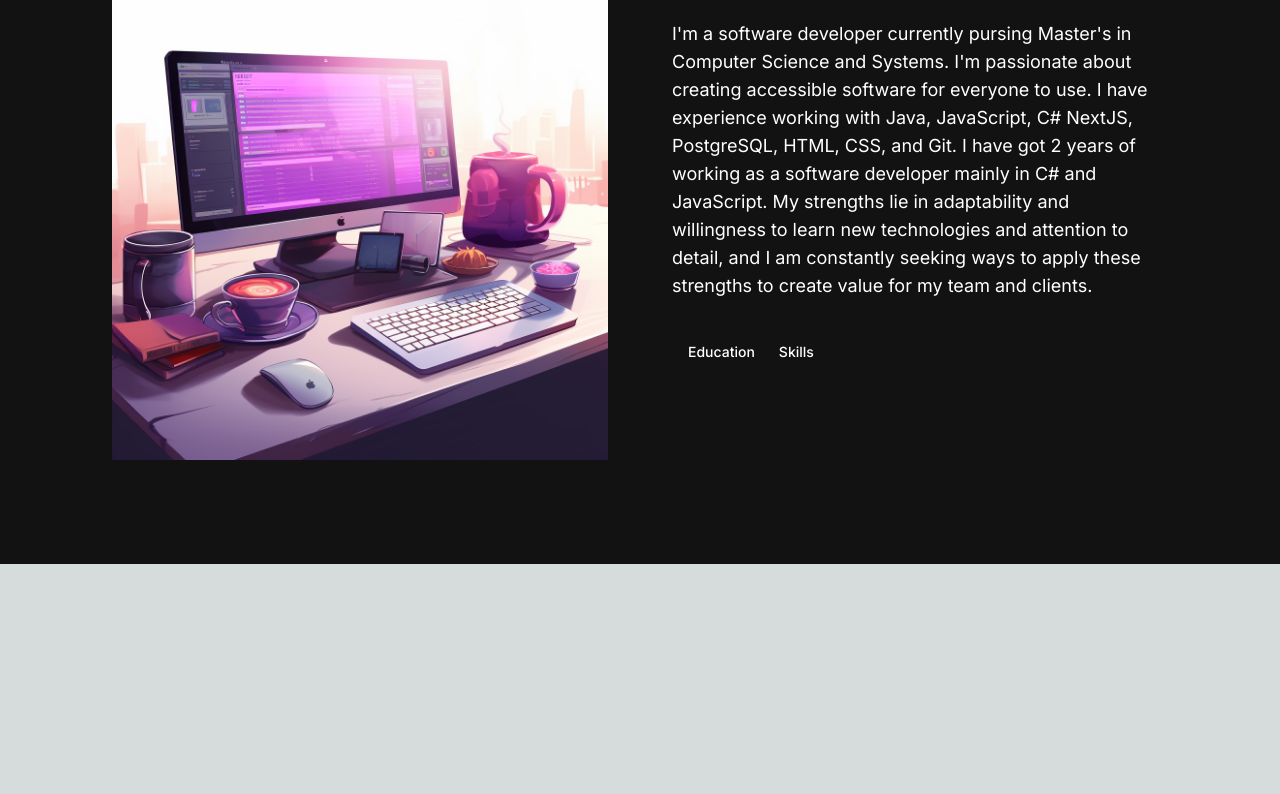
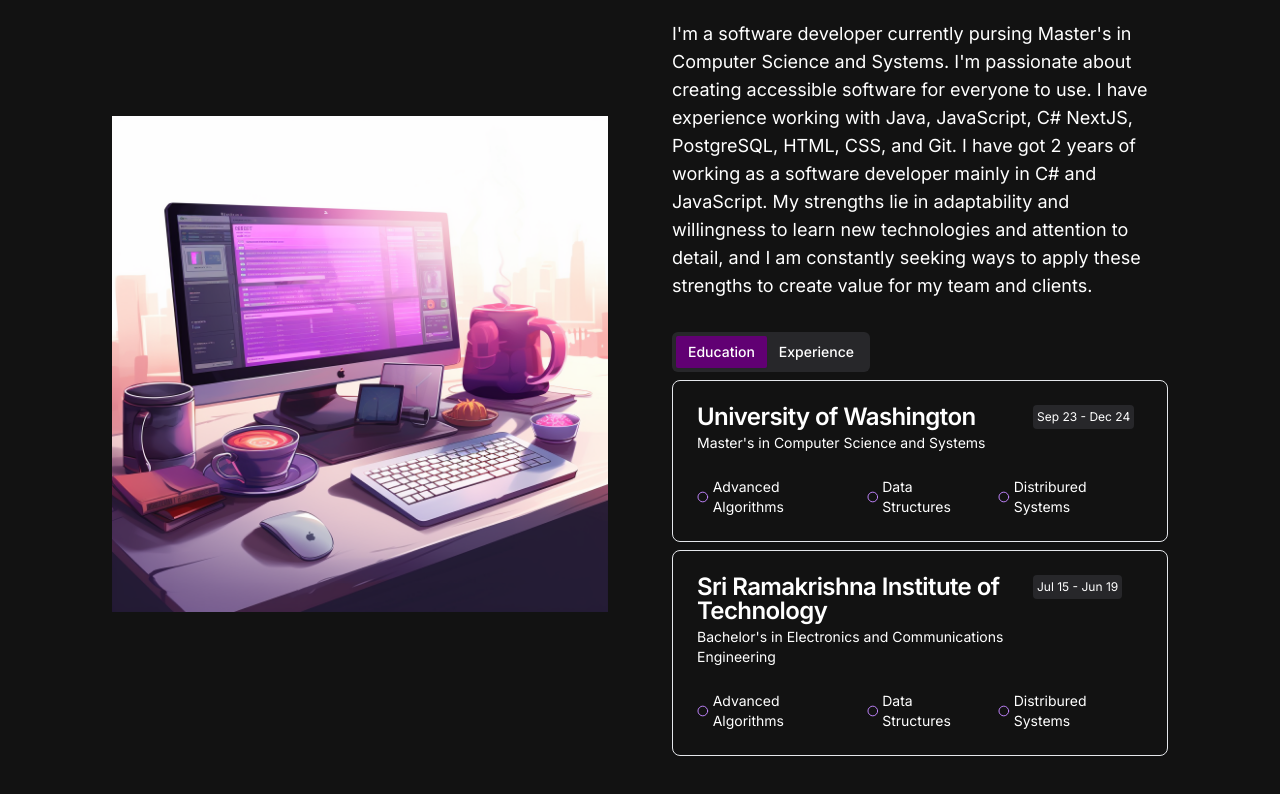
Before and after one commit to hari4698/priya-portfolio, a Next.js app: page / in a window 1280 px wide. Shown: the part 636-1430 px from the top of the page. Before the commit the page ends 1200 px from the top, so only its background shows below. Built offline with nearby package versions, Linux system fonts and the light colour scheme.

Commit message:
Made changes in about me section

```diff
--- a/components/AboutSection.tsx
+++ b/components/AboutSection.tsx
@@ -1,7 +1,28 @@
 import Image from "next/image";
 import React from "react";
-import { Tabs, TabsContent, TabsList, TabsTrigger } from "@/components/ui/Tabs"
+import { Tabs, TabsContent, TabsList, TabsTrigger } from "@/components/ui/Tabs";
+import { TabCard } from "./TabCard";
 
+const uw_tacoma = {
+  title: "University of Washington",
+  desc: "Master's in Computer Science and Systems",
+  date: "Sep 23 - Dec 24",
+};
+const srit = {
+  title: "Sri Ramakrishna Institute of Technology",
+  desc: "Bachelor's in Electronics and Communications Engineering",
+  date: "Jul 15 - Jun 19",
+};
+const hitachi = {
+  title: "Hitachi Energy",
+  desc: "Software Engineer",
+  date: "Oct 21 - Apr 22",
+};
+const LTMindTree = {
+  title: "LTMindtree",
+  desc: "Software Engineer",
+  date: "Aug 19 - Oct 21",
+};
 
 export default function AboutSection() {
   return (
@@ -26,32 +47,29 @@ export default function AboutSection() {
             seeking ways to apply these strengths to create value for my team
             and clients.
           </p>
-          <div className="flex flex-row mt-8">
-            <Tabs defaultValue="account" className="w-[400px]">
-              <TabsList>
-                <TabsTrigger value="education">Education</TabsTrigger>
-                <TabsTrigger value="skills">Skills</TabsTrigger>
+          <div className="flex flex-row mt-8 ">
+            <Tabs defaultValue="education" className="w-full ">
+              <TabsList className="bg-[#27272a] rounded-md">
+                <TabsTrigger
+                  className="data-[state=active]:bg-[#610073]"
+                  value="education"
+                >
+                  Education
+                </TabsTrigger>
+                <TabsTrigger
+                  className="data-[state=active]:bg-[#610073]"
+                  value="skills"
+                >
+                  Experience
+                </TabsTrigger>
               </TabsList>
               <TabsContent value="education">
-                <ul>
-                  <li>UW tacmoa</li>
-                  <li>UW tacmoa</li>
-                  <li>UW tacmoa</li>
-                  <li>UW tacmoa</li>
-                  <li>UW tacmoa</li>
-                  <li>UW tacmoa</li>
-                  <li>UW tacmoa</li>
-
-                  <li>UW tacmoa</li><li>UW tacmoa</li>
-
-                </ul>
+                <TabCard tabData={uw_tacoma} />
+                <TabCard tabData={srit} />
               </TabsContent>
               <TabsContent value="skills">
-                <ul>
-                  <li>UW tacmoa</li>
-                  <li>UW tacmoa</li>
-                  <li>UW tacmoa</li>
-                </ul>
+                <TabCard tabData={hitachi} />
+                <TabCard tabData={LTMindTree} />
               </TabsContent>
             </Tabs>
           </div>
--- a/components/HeroSection.tsx
+++ b/components/HeroSection.tsx
@@ -27,7 +27,7 @@ function HeroSection() {
       ]}
       wrapper="span"
       speed={50}
-      repeat={Infinity}
+      repeat={0}
     />
           </h1>
           <p className="text-[#ADB7BE] text-base  mb-6 sm:text-lg lg:text-xl">
--- /dev/null
+++ b/components/TabCard.tsx
@@ -0,0 +1,50 @@
+import { Circle } from "lucide-react";
+
+import { Button } from "./ui/Button";
+import {
+  Card,
+  CardContent,
+  CardDescription,
+  CardHeader,
+  CardTitle,
+} from "./ui/Card";
+
+interface tabDataType {
+  title: string;
+  desc: string;
+  date: string;
+}
+
+export function TabCard({tabData}: {title: string; desc: string; date: string;}) {
+  return (
+    <Card className="w-full mb-2">
+      <CardHeader className="grid grid-cols-[1fr_110px] items-start gap-4 space-y-0">
+        <div className="space-y-1">
+          <CardTitle>{tabData.title}</CardTitle>
+          <CardDescription>
+            {tabData.desc}
+          </CardDescription>
+        </div>
+        <div className="flex items-center space-x-1 rounded-md bg-secondary text-secondary-foreground">
+          <div className="bg-[#27272a] text-xs p-1 rounded">{tabData.date}</div>
+        </div>
+      </CardHeader>
+      <CardContent>
+        <div className="flex space-x-4 text-sm text-muted-foreground">
+          <div className="flex items-center">
+            <Circle className="mr-1 h-3 w-3  text-purple-400" />
+            Advanced Algorithms
+          </div>
+          <div className="flex items-center">
+            <Circle className="mr-1 h-3 w-3 text-purple-400" />
+            Data Structures
+          </div>
+          <div className="flex items-center">
+            <Circle className="mr-1 h-3 w-3 text-purple-400" />
+            Distribured Systems
+          </div>
+        </div>
+      </CardContent>
+    </Card>
+  );
+}
--- /dev/null
+++ b/components/ui/Button.tsx
@@ -0,0 +1,56 @@
+import * as React from "react"
+import { Slot } from "@radix-ui/react-slot"
+import { cva, type VariantProps } from "class-variance-authority"
+
+import { cn } from "@/lib/utils"
+
+const buttonVariants = cva(
+  "inline-flex items-center justify-center whitespace-nowrap rounded-md text-sm font-medium ring-offset-background transition-colors focus-visible:outline-none focus-visible:ring-2 focus-visible:ring-ring focus-visible:ring-offset-2 disabled:pointer-events-none disabled:opacity-50",
+  {
+    variants: {
+      variant: {
+        default: "bg-primary text-primary-foreground hover:bg-primary/90",
+        destructive:
+          "bg-destructive text-destructive-foreground hover:bg-destructive/90",
+        outline:
+          "border border-input bg-background hover:bg-accent hover:text-accent-foreground",
+        secondary:
+          "bg-secondary text-secondary-foreground hover:bg-secondary/80",
+        ghost: "hover:bg-accent hover:text-accent-foreground",
+        link: "text-primary underline-offset-4 hover:underline",
+      },
+      size: {
+        default: "h-10 px-4 py-2",
+        sm: "h-9 rounded-md px-3",
+        lg: "h-11 rounded-md px-8",
+        icon: "h-10 w-10",
+      },
+    },
+    defaultVariants: {
+      variant: "default",
+      size: "default",
+    },
+  }
+)
+
+export interface ButtonProps
+  extends React.ButtonHTMLAttributes<HTMLButtonElement>,
+    VariantProps<typeof buttonVariants> {
+  asChild?: boolean
+}
+
+const Button = React.forwardRef<HTMLButtonElement, ButtonProps>(
+  ({ className, variant, size, asChild = false, ...props }, ref) => {
+    const Comp = asChild ? Slot : "button"
+    return (
+      <Comp
+        className={cn(buttonVariants({ variant, size, className }))}
+        ref={ref}
+        {...props}
+      />
+    )
+  }
+)
+Button.displayName = "Button"
+
+export { Button, buttonVariants }
--- /dev/null
+++ b/components/ui/Card.tsx
@@ -0,0 +1,79 @@
+import * as React from "react"
+
+import { cn } from "@/lib/utils"
+
+const Card = React.forwardRef<
+  HTMLDivElement,
+  React.HTMLAttributes<HTMLDivElement>
+>(({ className, ...props }, ref) => (
+  <div
+    ref={ref}
+    className={cn(
+      "rounded-lg border bg-card text-card-foreground shadow-sm",
+      className
+    )}
+    {...props}
+  />
+))
+Card.displayName = "Card"
+
+const CardHeader = React.forwardRef<
+  HTMLDivElement,
+  React.HTMLAttributes<HTMLDivElement>
+>(({ className, ...props }, ref) => (
+  <div
+    ref={ref}
+    className={cn("flex flex-col space-y-1.5 p-6", className)}
+    {...props}
+  />
+))
+CardHeader.displayName = "CardHeader"
+
+const CardTitle = React.forwardRef<
+  HTMLParagraphElement,
+  React.HTMLAttributes<HTMLHeadingElement>
+>(({ className, ...props }, ref) => (
+  <h3
+    ref={ref}
+    className={cn(
+      "text-2xl font-semibold leading-none tracking-tight",
+      className
+    )}
+    {...props}
+  />
+))
+CardTitle.displayName = "CardTitle"
+
+const CardDescription = React.forwardRef<
+  HTMLParagraphElement,
+  React.HTMLAttributes<HTMLParagraphElement>
+>(({ className, ...props }, ref) => (
+  <p
+    ref={ref}
+    className={cn("text-sm text-muted-foreground", className)}
+    {...props}
+  />
+))
+CardDescription.displayName = "CardDescription"
+
+const CardContent = React.forwardRef<
+  HTMLDivElement,
+  React.HTMLAttributes<HTMLDivElement>
+>(({ className, ...props }, ref) => (
+  <div ref={ref} className={cn("p-6 pt-0", className)} {...props} />
+))
+CardContent.displayName = "CardContent"
+
+const CardFooter = React.forwardRef<
+  HTMLDivElement,
+  React.HTMLAttributes<HTMLDivElement>
+>(({ className, ...props }, ref) => (
+  <div
+    ref={ref}
+    className={cn("flex items-center p-6 pt-0", className)}
+    {...props}
+  />
+))
+CardFooter.displayName = "CardFooter"
+
+export { Card, CardHeader, CardFooter, CardTitle, CardDescription, CardContent }
--- /dev/null
+++ b/components/ui/Separator.tsx
@@ -0,0 +1,31 @@
+"use client"
+
+import * as React from "react"
+import * as SeparatorPrimitive from "@radix-ui/react-separator"
+
+import { cn } from "@/lib/utils"
+
+const Separator = React.forwardRef<
+  React.ElementRef<typeof SeparatorPrimitive.Root>,
+  React.ComponentPropsWithoutRef<typeof SeparatorPrimitive.Root>
+>(
+  (
+    { className, orientation = "horizontal", decorative = true, ...props },
+    ref
+  ) => (
+    <SeparatorPrimitive.Root
+      ref={ref}
+      decorative={decorative}
+      orientation={orientation}
+      className={cn(
+        "shrink-0 bg-border",
+        orientation === "horizontal" ? "h-[1px] w-full" : "h-full w-[1px]",
+        className
+      )}
+      {...props}
+    />
+  )
+)
+Separator.displayName = SeparatorPrimitive.Root.displayName
+
+export { Separator }
--- a/package.json
+++ b/package.json
@@ -9,7 +9,10 @@
     "lint": "next lint"
   },
   "dependencies": {
+    "@radix-ui/react-separator": "^1.0.3",
+    "@radix-ui/react-slot": "^1.0.2",
     "@radix-ui/react-tabs": "^1.0.4",
+    "class-variance-authority": "^0.7.0",
     "clsx": "^2.0.0",
     "lucide-react": "^0.288.0",
     "next": "13.5.5",
```
Also changed, not shown: components/Navbar.tsx (+17 -14 lines), 1 other file (tests, documents, lock files or other folders).
